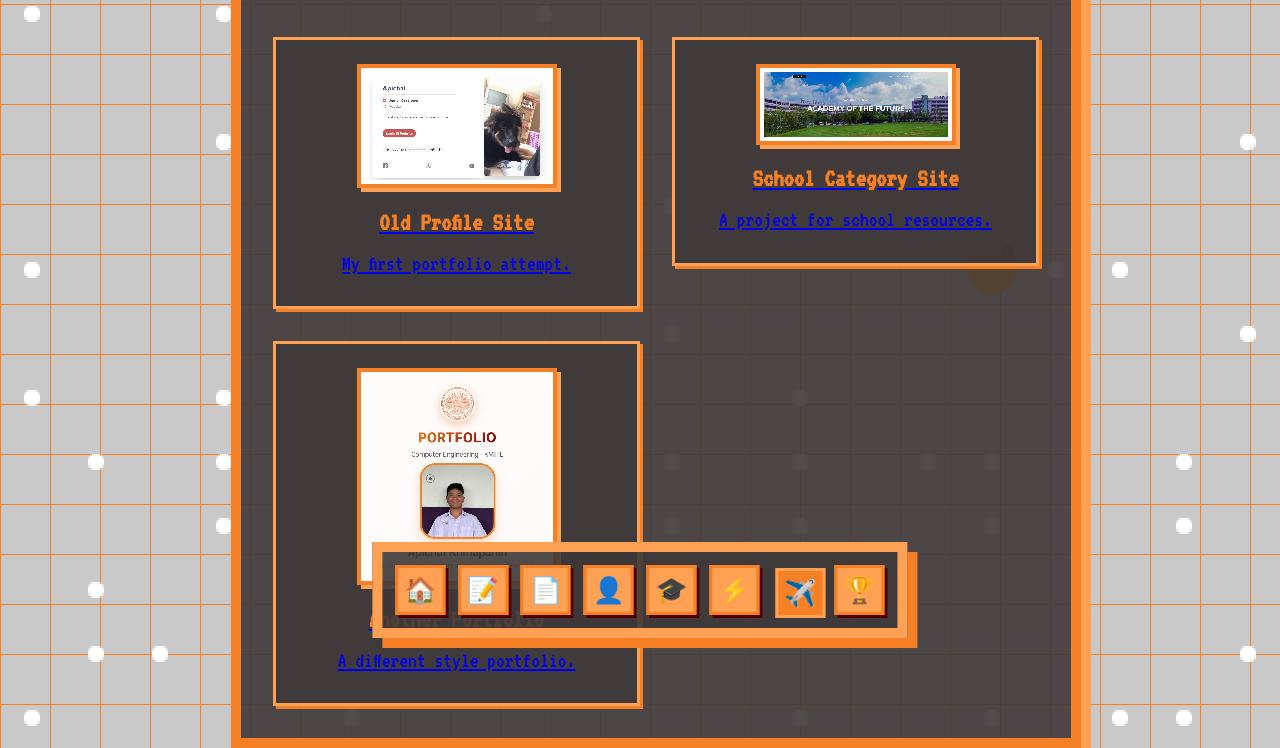
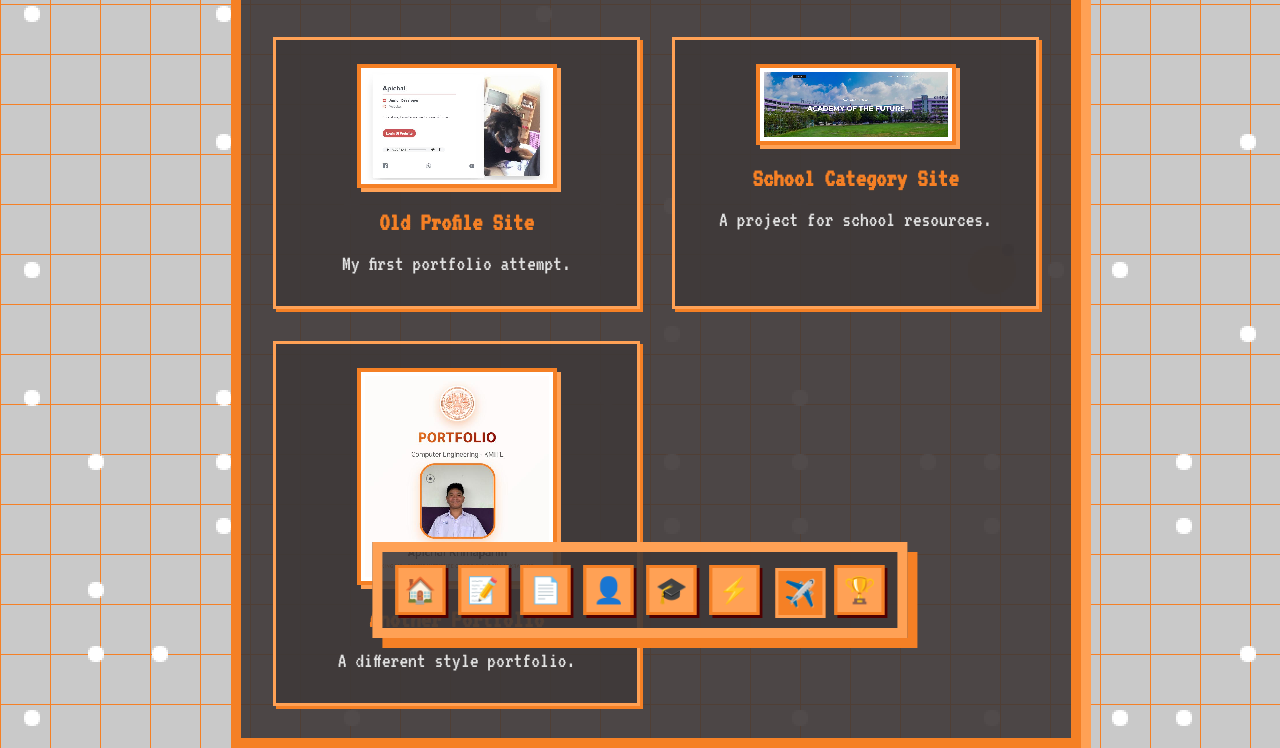
Before and after one commit to Apichaid0nt/portfolio123, a plain HTML site: page index.html in a window 1280 px wide. Both pictures are taken after a click on the button "✈️". Shown: the part 146-894 px from the top of the page. Drawn offline with nearby package versions, Linux system fonts and the light colour scheme.

Commit message:
Add files via upload

```diff
--- a/index.html
+++ b/index.html
@@ -419,7 +419,7 @@
                 <div class="timeline-item"><div class="timeline-year">2013</div><h3>Kindergarten</h3><p>Sri Eiam Anusorn</p><p></p></div>
                 <div class="timeline-item"><div class="timeline-year">2019</div><h3>Primary</h3><p>Sri Eiam Anusorn</p><p>// GPA : 3.6 </p></div>
                 <div class="timeline-item"><div class="timeline-year">2022</div><h3>Jr. High</h3><p>Sirirattanathorn</p><p>// GPA : 2.53 </p></div>
-                <div class="timeline-item"><div class="timeline-year">2024</div><h3>High School</h3><p>Sirirattanathorn</p><p>// GPA : 2.94 <p></div>
+                <div class="timeline-item"><div class="timeline-year">2024</div><h3>High School</h3><p>Sirirattanathorn</p><p>// GPA : 3.94 <p></div>
                 <div class="timeline-item"><div class="timeline-year">NOW</div><h3>University</h3><p>KMITL (Expected)</p><p></p></div>
             </div>
         </div>
@@ -436,9 +436,9 @@
         <div class="page content-page" id="experience">
             <h2 class="section-title">Experience</h2>
             <div class="gallery">
-                <a href="https://apichaiweb.netlify.app" target="_blank"><div class="gallery-item"><img src="image/eas.jpg" alt="Old Profile"><h3>Old Profile Site</h3><p>My first portfolio attempt.</p></div></a>
-                <a href="https://srtlearn.netlify.app/" target="_blank"><div class="gallery-item"><img src="image/eaa.jpg" alt="School Site"><h3>School Category Site</h3><p>A project for school resources.</p></div></a>
-                <a href="https://portfolio-apichai.netlify.app/" target="_blank"><div class="gallery-item"><img src="image/psa.jpg" alt="Portfolio Site"><h3>Another Portfolio</h3><p>A different style portfolio.</p></div></a>
+                <div class="gallery-item"><a href="https://apichaiweb.netlify.app" target="_blank"><img src="image/eas.jpg" alt="Old Profile"></a><h3>Old Profile Site</h3><p>My first portfolio attempt.</p></div>
+                <div class="gallery-item"><a href="https://srtlearn.netlify.app/" target="_blank"><img src="image/eaa.jpg" alt="School Site"></a><h3>School Category Site</h3><p>A project for school resources.</p></div>
+                <div class="gallery-item"><a href="https://portfolio-apichai.netlify.app/" target="_blank"><img src="image/psa.jpg" alt="Portfolio Site"></a><h3>Another Portfolio</h3><p>A different style portfolio.</p></div>
             </div>
 
         </div>
```
